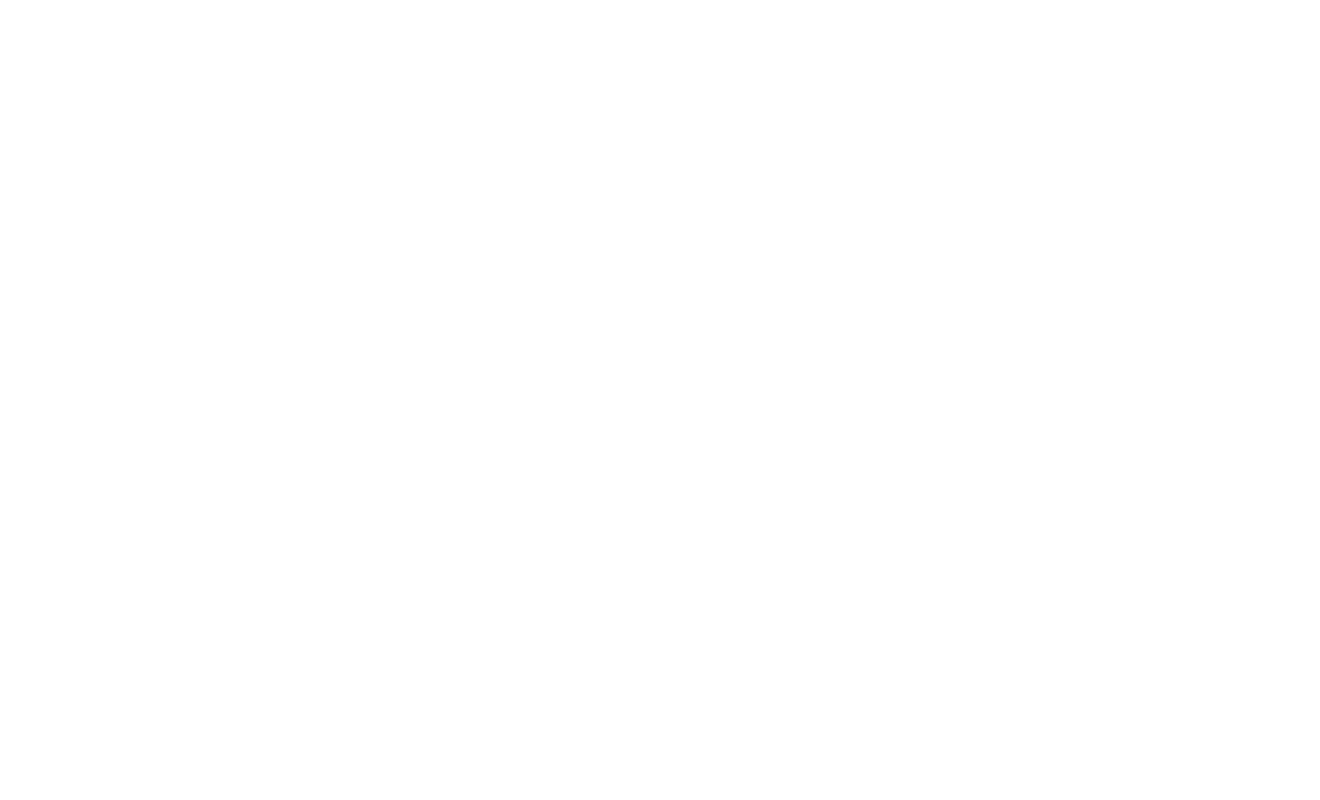
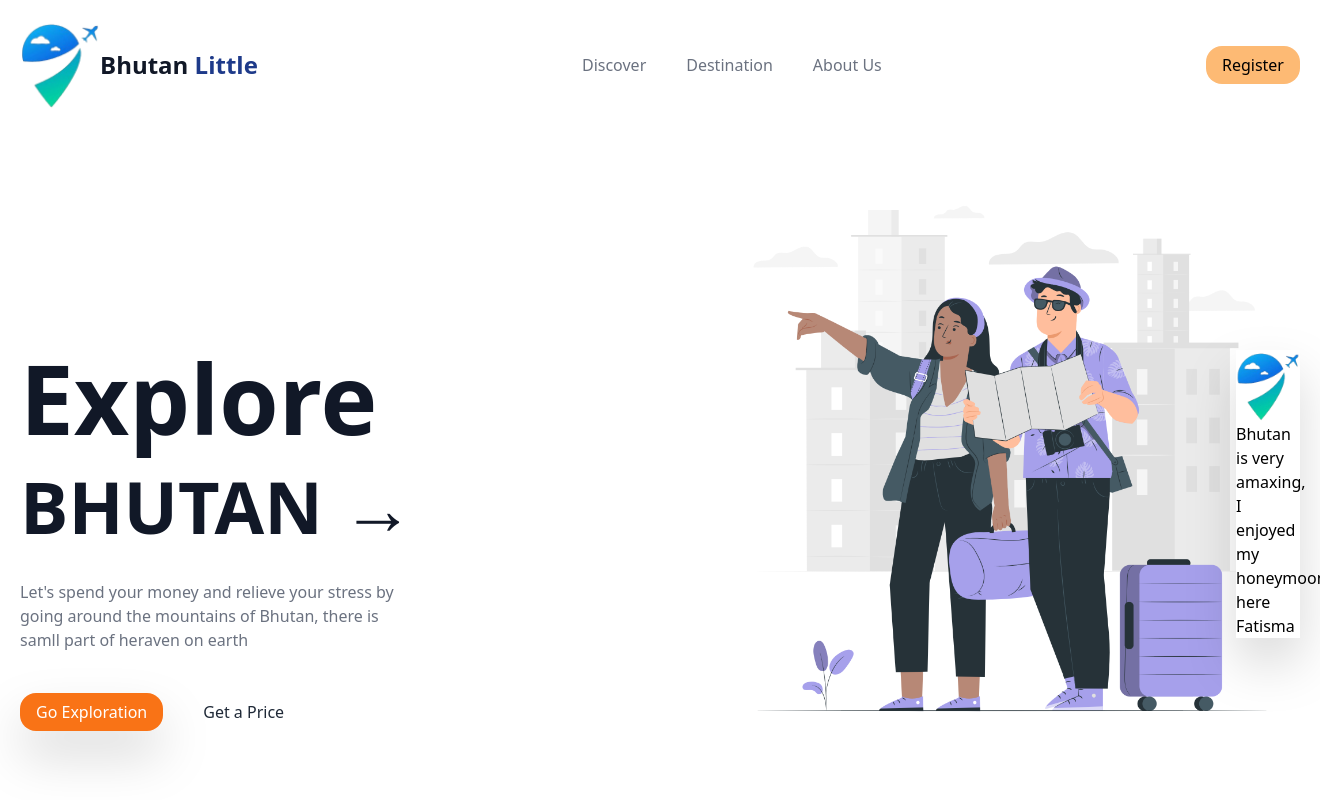
Before and after one commit to BijayChaudhari/little-bhutan, a Django app: page / in a window 1320 px wide. Before the commit the page is empty. Run offline with Django 5.2, Linux system fonts and the light colour scheme; some libraries are stand-ins or nearby versions.

Commit message:
Hero part updated

```diff
--- a/littlebhutan/settings.py
+++ b/littlebhutan/settings.py
@@ -106,7 +106,7 @@ USE_TZ = True
 # https://docs.djangoproject.com/en/5.0/howto/static-files/
 
 STATIC_URL = 'static/'
-STATIC_FILES = [os.path.join(BASE_DIR, 'static')]
+STATICFILES_DIRS = [os.path.join(BASE_DIR, 'static')]
 
 # Default primary key field type
 # https://docs.djangoproject.com/en/5.0/ref/settings/#default-auto-field
--- a/templates/base.html
+++ b/templates/base.html
@@ -7,9 +7,9 @@
     <script src="https://cdn.tailwindcss.com"></script>
 </head>
 <body>
-    {% block index %}
+    {% block content %}
 
-    {% endblock index %}
+    {% endblock content %}
 
 </body>
 </html>
--- a/templates/index.html
+++ b/templates/index.html
@@ -1,7 +1,71 @@
 {% extends "base.html" %}
-{% load static %}
-{% block title %}Little Bhutan{% endblock title %}
-{% block index %}
+ {% load static %}
+  {% block title %}Little Bhutan{%endblock title %}
+  {% block content %}
+<section class="container mx-auto pt-5">
+  <nav class="flex justify-between items-center">
+    <div class="flex items-center">
+      <img src="{% static 'img/logo.png' %}" class="max-w-20" />
+      <h1 class="font-bold text-2xl text-gray-900">
+        Bhutan <span class="text-blue-900">Little</span>
+      </h1>
+    </div>
+    <div>
+      <ul class="flex space-x-10 text-gray-500">
+        <div><a class="hover:to-black" href="#">Discover</a></div>
+        <div><a class="hover:to-black" href="#">Destination</a></div>
+        <div><a class="hover:to-black" href="#">About Us</a></div>
+      </ul>
+    </div>
+    <div>
+      <a class="bg-orange-300 rounded-2xl px-4 py-2" href="#">Register</a>
+    </div>
+  </nav>
+</section>
+<!-- nav section ends here -->
+
+<!-- hero section starts here -->
+<section class="container flex justify-between mx-auto mt-60 relative">
+  <div>
+    <div>
+      <h1 class="font-bold text-7xl text-gray-900 leading-snug">
+        <span class="text-8xl">Explore </span> <br />
+        BHUTAN <span>&#8594;</span>
+      </h1>
+
+      <p class="text-gray-500 max-w-sm mt-6">
+        Let's spend your money and relieve your stress by going around the
+        mountains of Bhutan, there is samll part of heraven on earth
+      </p>
+    </div>
+    <div class="flex space-x-10 mt-12">
+      <div>
+        <a
+          class="bg-orange-500 rounded-2xl px-4 py-2 text-white drop-shadow-2xl"
+          href="#"
+          >Go Exploration</a
+        >
+      </div>
+      <div><a class="text-gray-800" href="#">Get a Price</a></div>
+    </div>
+  </div>
+  <div class="relative">
+    <img src="{% static "img/Travelers.png" %}" alt="" class=" h-auto max-w-xl absolute right-0  bottom-[-5%]" >
+    <div class="bg-white drop-shadow-2xl max-w-16">
+        <img src="{% static "img/logo.png" %}" alt="">
+        <h1>Bhutan is very amaxing, I enjoyed my honeymoon here</h1>
+        <p>Fatisma</p>
+    </div>
+</div>
 
 
-{% endblock index %}
+</section>
+<!-- hero section end here  -->
+
+{% comment %} card section starts here {% endcomment %}
+<section>
+    <div>
+
+    </div>
+</section>
+{% endblock content %}
```
Also changed, not shown: static/img/Travelers.png (added), static/img/logo.png.
